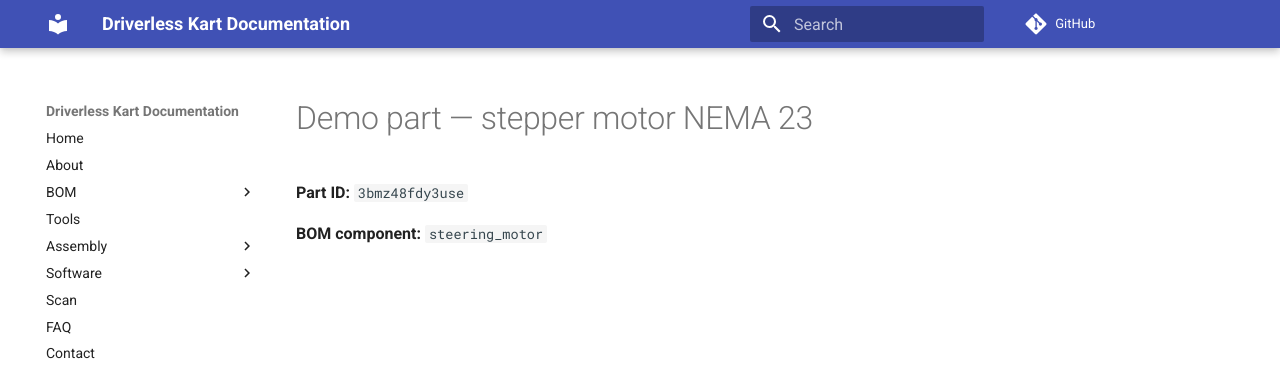
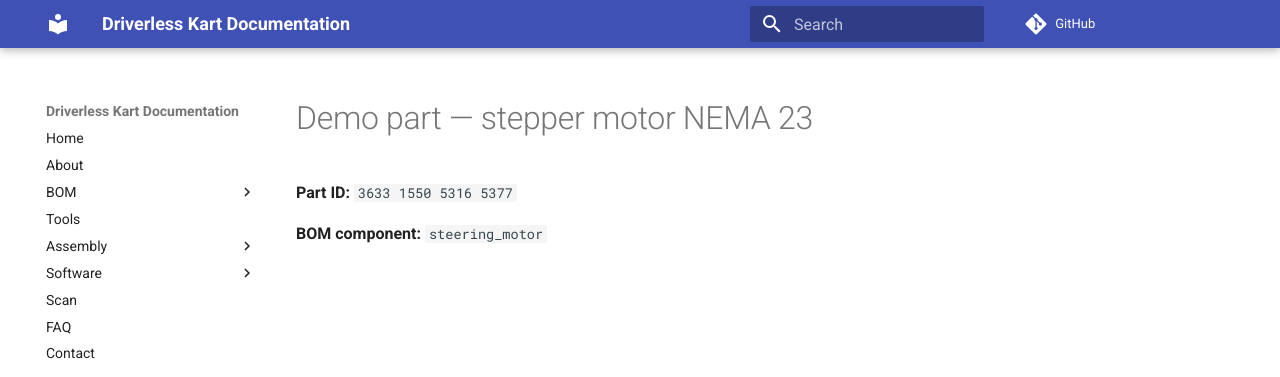
Before and after one commit to UM-Driverless/kart_docs, an MkDocs documentation site: the page built from docs/p/3633155053165377.md, in a window 1280 px wide. Shown: the top 377 px of the page. Built offline with MkDocs 1.6.1 and Material for MkDocs 9.7.7, drawn with Linux system fonts in a browser that asks for light colours; comment, search, counter and statistics services are not loaded.

Commit message:
parts: regenerate demo page in new 16-digit numeric format

```diff
--- a/docs/p/3bmz48fdy3use.md
+++ b/docs/p/3633155053165377.md
@@ -1,11 +1,11 @@
 ---
 title: Demo part — stepper motor NEMA 23
-part_id: 3bmz48fdy3use
+part_id: 3633155053165377
 ---
 
 # Demo part — stepper motor NEMA 23
 
-**Part ID:** `3bmz48fdy3use`
+**Part ID:** `3633 1550 5316 5377`
 
 **BOM component:** `steering_motor`
 
```
Also changed, not shown: docs/p/qr/3633155053165377.png (added), docs/p/qr/3bmz48fdy3use.png (deleted).
